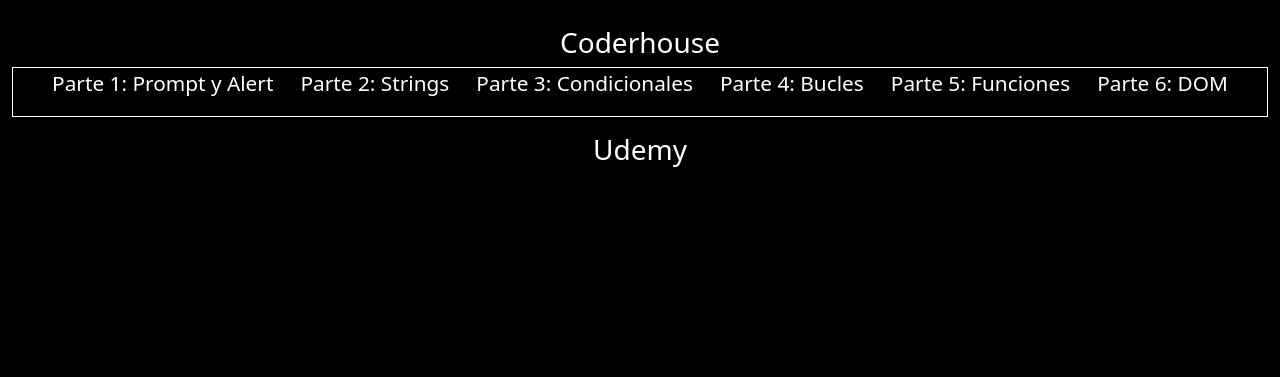
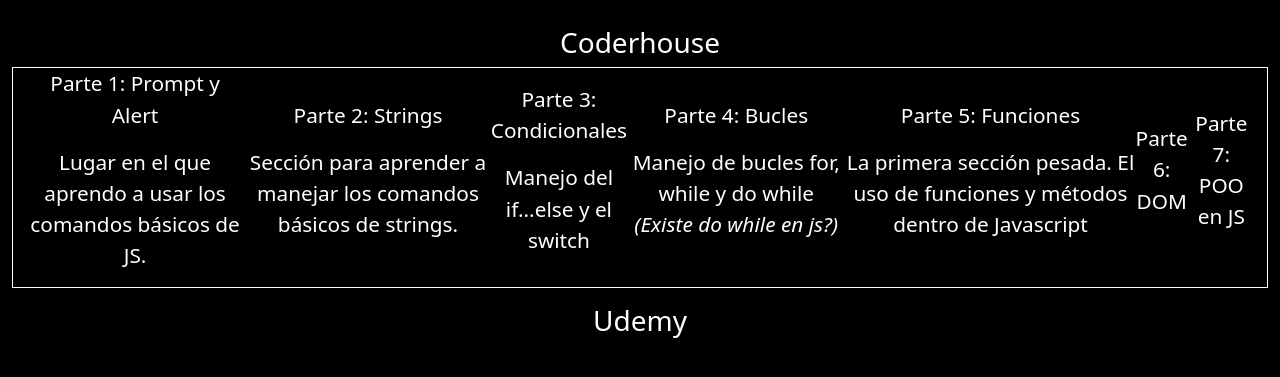
Before and after one commit to MatiasTortoriello/Practicas-Js-Vanila, a plain HTML site: page index.html in a window 1280 px wide. Shown: the part 371-748 px from the top of the page. Drawn offline with nearby package versions, Linux system fonts and the light colour scheme.

Commit message:
Categorías

```diff
--- a/index.html
+++ b/index.html
@@ -25,36 +25,48 @@
                     <a href="/pages/parte1.html">
                         <p>Parte 1: Prompt y Alert</p>
                     </a>
+                        <p>Lugar en el que aprendo a usar los comandos básicos de JS.</p>
                 </li>
 
                 <li class="hoverUnderline">
                     <a href="/pages/parte2.html">
                         <p>Parte 2: Strings</p>
                     </a>
+                        <p>Sección para aprender a manejar los comandos básicos de strings.</p>
                 </li>
 
                 <li class="hoverUnderline">
                     <a href="/pages/parte3.html">
                         <p>Parte 3: Condicionales</p>
                     </a>
+                        <p>Manejo del if...else y el switch</p>
                 </li>
 
                 <li class="hoverUnderline">
                     <a href="/pages/parte4.html">
                         <p>Parte 4: Bucles</p>
                     </a>
+                        <p>Manejo de bucles for, while y do while <i>(Existe do while en js?)</i></p>
                 </li>
 
                 <li class="hoverUnderline">
                     <a href="/pages/parte5.html">
                         <p>Parte 5: Funciones</p>
                     </a>
+                        <p>La primera sección pesada. El uso de funciones y métodos dentro de Javascript</p>
                 </li>
 
                 <li class="hoverUnderline">
                     <a href="/pages/parte6.html">
                         <p>Parte 6: DOM</p>
                     </a>
+                </li>
+
+                <li class="hoverUnderline">
+                    <a href="">
+                        <p>Parte 7: POO en JS</p>
+                    </a>
+
                 </li>
 
             </ul>
```
